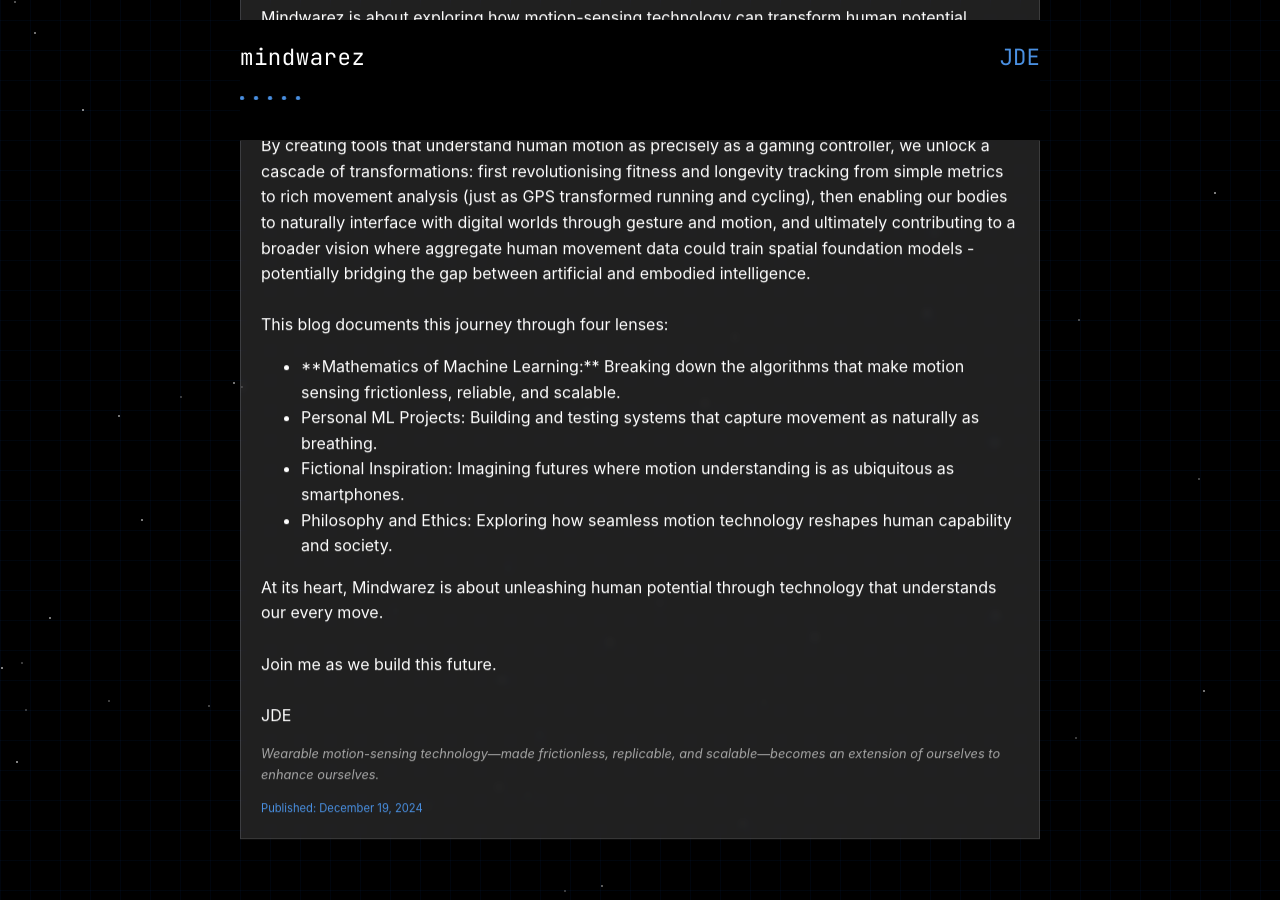
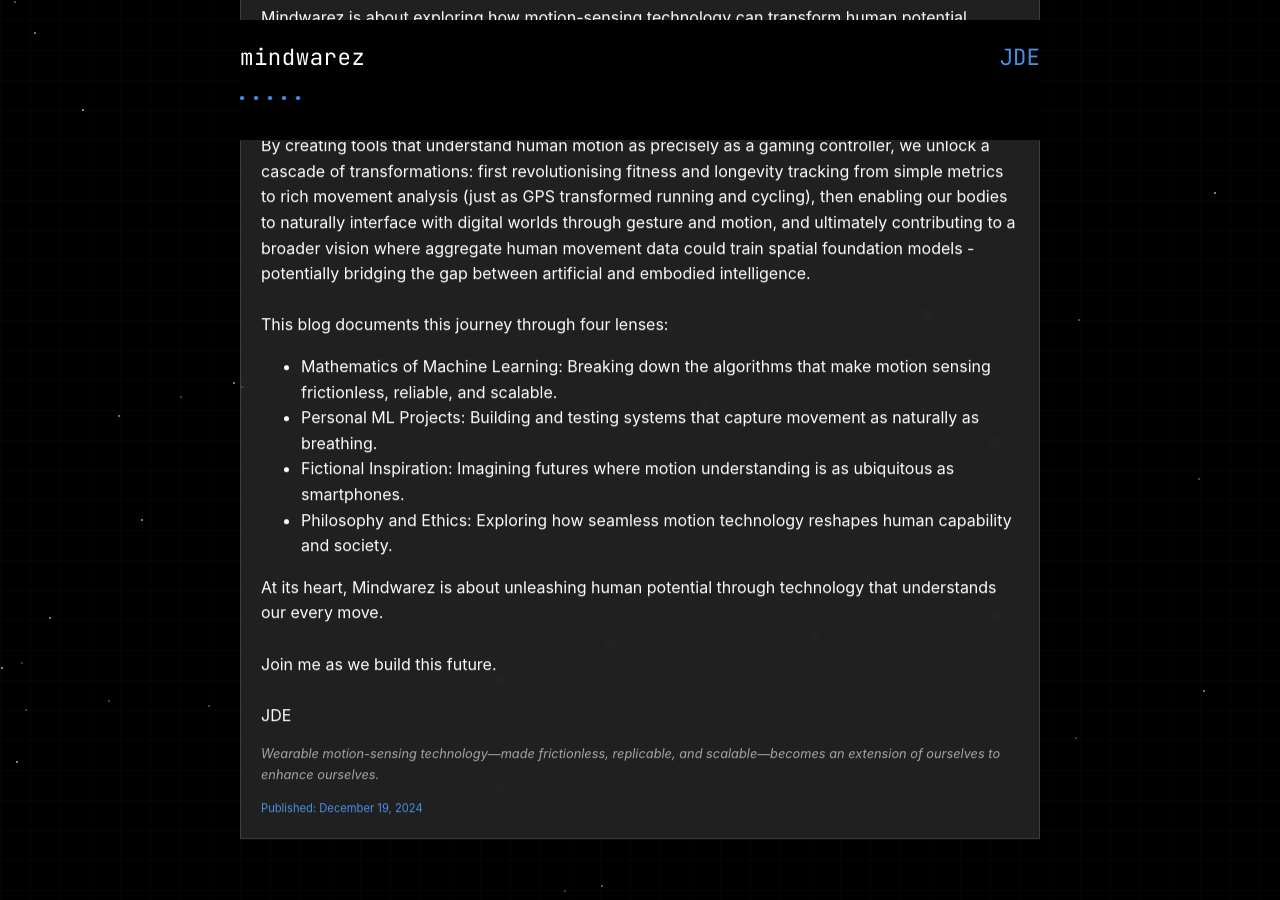
Before and after one commit to jamesbychance/mindwarez, a Jekyll site: the page built from _posts/2024-12-19-helloworld.md, in a window 1280 px wide and 900 px high, scrolled down 250 px. Built offline with Jekyll 4.4.1, drawn with Linux system fonts in a browser that asks for light colours.

```diff
--- a/_posts/2024-12-19-helloworld.md
+++ b/_posts/2024-12-19-helloworld.md
@@ -10,7 +10,7 @@ By creating tools that understand human motion as precisely as a gaming controll
 This blog documents this journey through four lenses:<br>
 <div>
 <ul>
-<li>**Mathematics of Machine Learning:** Breaking down the algorithms that make motion sensing frictionless, reliable, and scalable.</li>
+<li>Mathematics of Machine Learning: Breaking down the algorithms that make motion sensing frictionless, reliable, and scalable.</li>
 <li>Personal ML Projects: Building and testing systems that capture movement as naturally as breathing.</li>
 <li>Fictional Inspiration: Imagining futures where motion understanding is as ubiquitous as smartphones.</li>
 <li>Philosophy and Ethics: Exploring how seamless motion technology reshapes human capability and society.</li>
```
